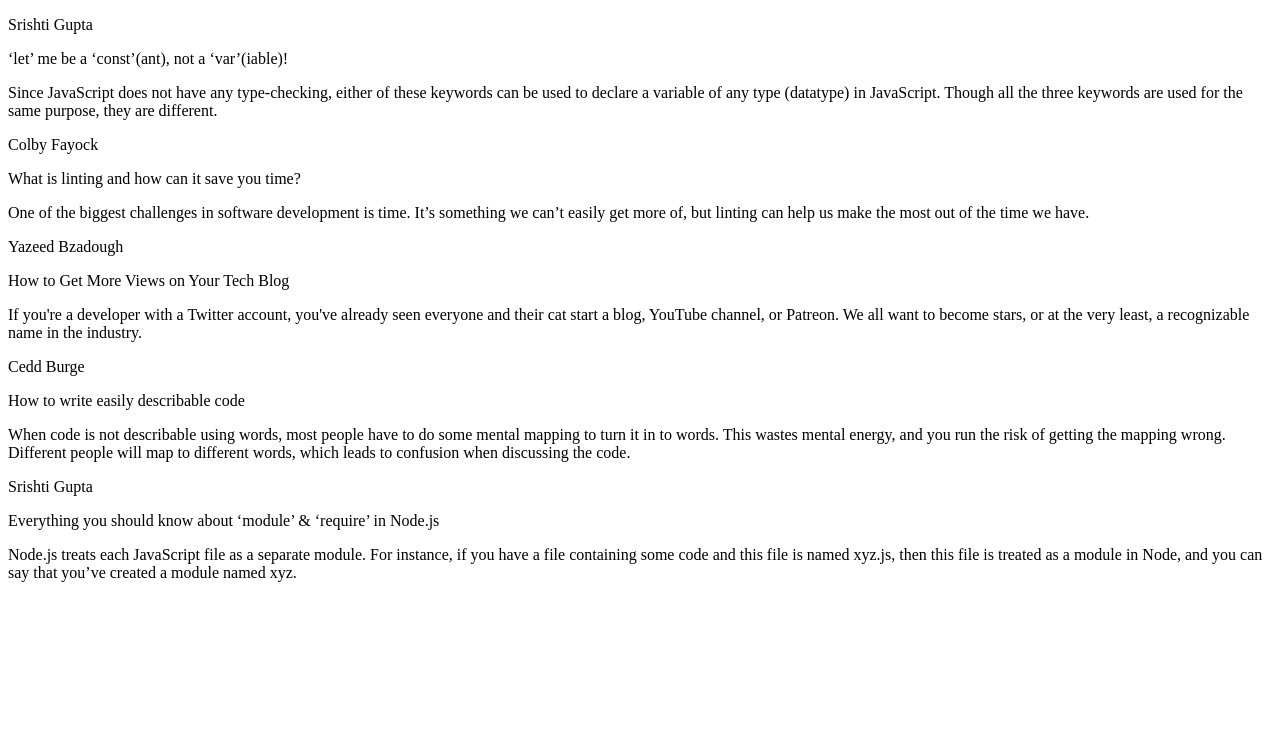
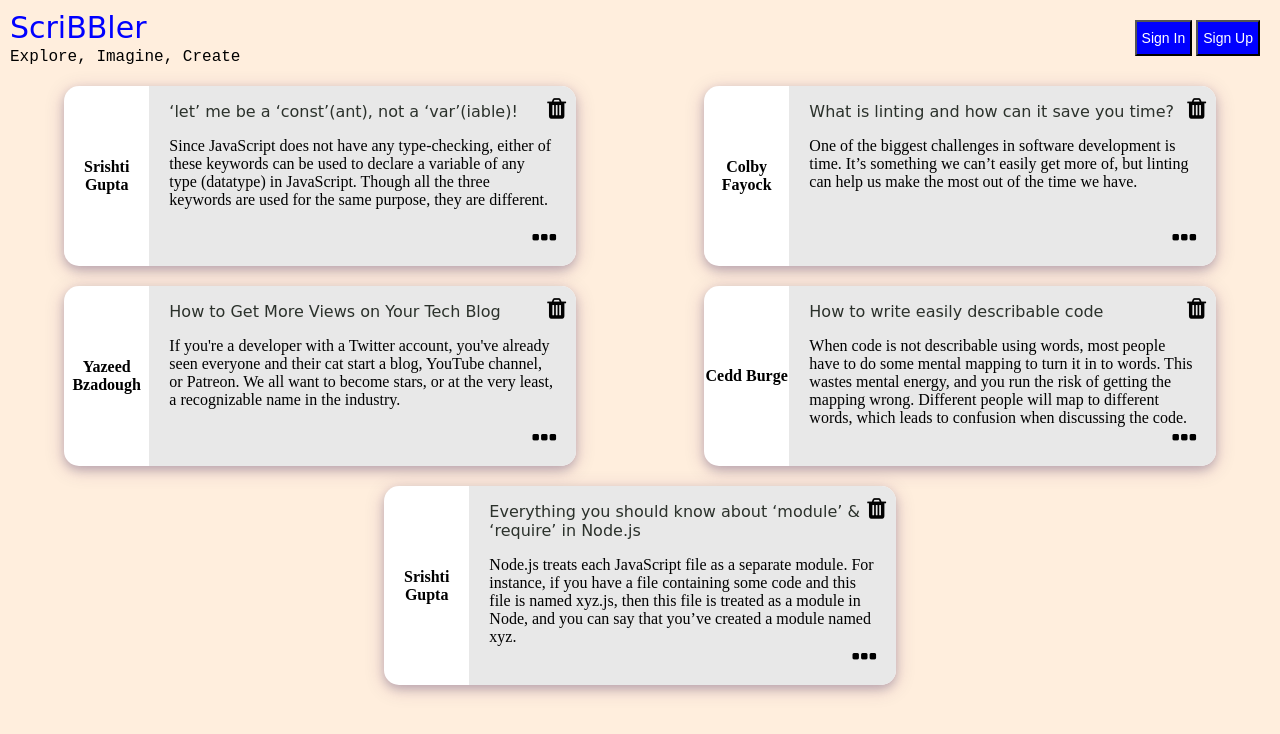
Before and after one commit to runthalashivam/scribbler, a plain HTML site: page html/postslist.html in a window 1280 px wide. Drawn offline with Linux system fonts and the light colour scheme.

Commit message:
Added the postlisst page

```diff
--- a/html/postslist.html
+++ b/html/postslist.html
@@ -2,129 +2,204 @@
 <html>
 
 <head>
-    <!-- TODO: Include Font Awesome file here -->
-    <!-- TODO: Include Google Fonts file here -->
+    <link href='../styles/common.css' rel='stylesheet' type='text/css'>
+    <link href="../styles/postslist.css" rel='stylesheet' type='text/css'>
+    <link rel="stylesheet" href="../styles/font-awesome-4.7.0/css/font-awesome.min.css">
 </head>
 
 <body>
-    <!-- TODO: Include code for header here -->
+    <div class="header">
+        <div class="title-container">
+            <p class="title">ScriBBler</p>
+            <p class="subheading">Explore, Imagine, Create</p>
+        </div>
+        <div class="login-buttons-container">
+            <button onclick="showSignInModal()" class="login-btns" type="button">Sign In</button>
+            <button onclick="showSignUpModal()" class="login-btns" type="button">Sign Up</button>
+        </div>
+    </div>
+    <div>
+        <div class="modal" id="signin-modal">
+            <div class="modal-content">
 
+                <div class="modal-head">
+                    <span onclick="hideSignInModal()" id="close" class="close">&times;</span>
+                    <h2 class="modal-title">Welcome Back!</h2>
+                </div>
+                <hr>
+                <form>
+                    <label for="username" class="label-text">Username</label>
+                    <input type="text" id="username" placeholder="Enter Username" required>
+                    <label for="password" class="label-text">Password</label>
+                    <input type="password" id="password" placeholder="Enter Password" required>
+                    <button type="submit" onclick="signin(username, password)" class="signin-btn">Sign In</button>
+                </form>
+
+                <p class=bottom-banner>Not a member?<span onclick="hideSignInModal();showSignUpModal()"
+                        class=signup>Sign
+                        Up</span></p>
+            </div>
+        </div>
+    </div>
+    <div>
+        <div class="modal" id="signup-modal">
+            <div class="modal-content">
+
+                <div class="modal-head">
+                    <span onclick="hideSignUpModal()" id="close" class="close">&times;</span>
+                    <h2 class="modal-title">Get Started</h2>
+                </div>
+                <hr>
+                <form>
+                    <label for="fullname" class="label-text">Full name</label>
+                    <input type="text" id="fullname" placeholder="Enter Full Name" required>
+                    <label for="username" class="label-text">Username</label>
+                    <input type="text" id="username" placeholder="Enter Username" required>
+                    <label for="password" class="label-text">Password</label>
+                    <input type="password" id="password" placeholder="Enter Password" required>
+                    <label for="confirmpassword" class="label-text">Confirm Password</label>
+                    <input type="password" id="confirm_password" placeholder="Confirm Password" required>
+                    <button type="submit" onclick="signup(firstName,lastName, email, password, mobile)"
+                        class="signin-btn">Sign
+                        up</button>
+                </form>
+            </div>
+        </div>
+    </div>
     <!-- ATTENTION: The HTML code for the list of posts has been given to you. You can feel free to add/delete/modify this code. You need to write the proper CSS and JavaScript code corresponding to this page so that the result looks like the screenshots given to you in the Project Statement. -->
 
     <!-- list of all posts starts here -->
-    <div>
+    <div class="allPostsContainer">
 
         <!-- post 1 starts here -->
-        <div>
-            <div>
-                <p>Srishti Gupta</p>
+        <div class="post" id="post-1">
+            <div class="post-left">
+                <p class="post-username">Srishti Gupta</p>
             </div>
 
-            <div>
+            <div class="post-content">
                 <div>
-                    <p>‘let’ me be a ‘const’(ant), not a ‘var’(iable)!</p>
-                    <span>
-                        <!-- TODO: Include Font Awesome icon for delete icon here -->
+                    <p class="post-title">‘let’ me be a ‘const’(ant), not a ‘var’(iable)!</p>
+                    <span class="post-trash" onclick="showTrashModal('post-1')">
+                        <i class="fa fa-trash" style="font-size:24px"></i>
                     </span>
                 </div>
-                <p>Since JavaScript does not have any type-checking, either of these keywords can be used to declare a variable of any type (datatype) in JavaScript. Though all the three keywords are used for the same purpose, they are different.</p>
-                <span>
-                    <!-- TODO: Include Font Awesome icon for horizontal ellipsis icon here -->
+                <p class="post-desc">Since JavaScript does not have any type-checking, either of these keywords can be used to declare a
+                    variable of any type (datatype) in JavaScript. Though all the three keywords are used for the same
+                    purpose, they are different.</p>
+                <span class="post-more" onclick="navigateToPost()">
+                    <i class="fa fa-ellipsis-h"></i>
                 </span>
             </div>
         </div>
         <!-- post 1 ends here -->
 
         <!-- post 2 starts here -->
-        <div>
-            <div>
-                <p>Colby Fayock</p>
+        <div class="post" id="post-2">
+            <div class="post-left">
+                <p class="post-username">Colby Fayock</p>
             </div>
 
-            <div>
+            <div class="post-content">
                 <div>
-                    <p>What is linting and how can it save you time?</p>
-                    <span>
-                        <!-- TODO: Include Font Awesome icon for delete icon here -->
+                    <p class="post-title">What is linting and how can it save you time?</p>
+                    <span class="post-trash" onclick="showTrashModal('post-2')">
+                        <i class="fa fa-trash" style="font-size:24px"></i>
                     </span>
                 </div>
-                <p>One of the biggest challenges in software development is time. It’s something we can’t easily get more of, but linting can help us make the most out of the time we have.</p>
-                <span>
-                    <!-- TODO: Include Font Awesome icon for horizontal ellipsis icon here -->
+                <p class="post-desc">One of the biggest challenges in software development is time. It’s something we can’t easily get
+                    more of, but linting can help us make the most out of the time we have.</p>
+                <span class="post-more" onclick="navigateToPost()">
+                    <i class="fa fa-ellipsis-h"></i>
                 </span>
             </div>
         </div>
         <!-- post 2 ends here -->
 
         <!-- post 3 starts here -->
-        <div>
-            <div>
-                <p>Yazeed Bzadough</p>
+        <div class="post" id="post-3">
+            <div class="post-left">
+                <p class="post-username">Yazeed Bzadough</p>
             </div>
 
-            <div>
+            <div class="post-content">
                 <div>
-                    <p>How to Get More Views on Your Tech Blog</p>
-                    <span>
-                        <!-- TODO: Include Font Awesome icon for delete icon here -->
+                    <p class="post-title">How to Get More Views on Your Tech Blog</p>
+                    <span class="post-trash" onclick="showTrashModal('post-3')">
+                        <i class="fa fa-trash" style="font-size:24px"></i>
                     </span>
                 </div>
-                <p>If you're a developer with a Twitter account, you've already seen everyone and their cat start a blog, YouTube channel, or Patreon. We all want to become stars, or at the very least, a recognizable name in the industry.</p>
-                <span>
-                    <!-- TODO: Include Font Awesome icon for horizontal ellipsis icon here -->
+                <p class="post-desc">If you're a developer with a Twitter account, you've already seen everyone and their cat start a
+                    blog, YouTube channel, or Patreon. We all want to become stars, or at the very least, a recognizable
+                    name in the industry.</p>
+                <span class="post-more" onclick="navigateToPost()">
+                    <i class="fa fa-ellipsis-h"></i>
                 </span>
             </div>
         </div>
         <!-- post 3 ends here -->
 
         <!-- post 4 starts here -->
-        <div>
-            <div>
-                <p>Cedd Burge</p>
+        <div class="post" id="post-4">
+            <div class="post-left">
+                <p class="post-username">Cedd Burge</p>
             </div>
 
-            <div>
+            <div class="post-content">
                 <div>
-                    <p>How to write easily describable code</p>
-                    <span>
-                        <!-- TODO: Include Font Awesome icon for delete icon here -->
+                    <p class="post-title">How to write easily describable code</p>
+                    <span class="post-trash" onclick="showTrashModal('post-4')">
+                        <i class="fa fa-trash" style="font-size:24px"></i>
                     </span>
                 </div>
-                <p>When code is not describable using words, most people have to do some mental mapping to turn it in to words. This wastes mental energy, and you run the risk of getting the mapping wrong. Different people will map to different words, which
+                <p class="post-desc">When code is not describable using words, most people have to do some mental mapping to turn it in to
+                    words. This wastes mental energy, and you run the risk of getting the mapping wrong. Different
+                    people will map to different words, which
                     leads to confusion when discussing the code.</p>
-                <span>
-                    <!-- TODO: Include Font Awesome icon for horizontal ellipsis icon here -->
+                <span class="post-more" onclick="navigateToPost()">
+                    <i class="fa fa-ellipsis-h"></i>
                 </span>
             </div>
         </div>
         <!-- post 4 ends here -->
 
         <!-- post 5 starts here -->
-        <div>
-            <div>
-                <p>Srishti Gupta</p>
+        <div class="post" id="post-5">
+            <div class="post-left">
+                <p class="post-username">Srishti Gupta</p>
             </div>
 
-            <div>
+            <div class="post-content">
                 <div>
-                    <p>Everything you should know about ‘module’ & ‘require’ in Node.js</p>
-                    <span>
-                        <!-- TODO: Include Font Awesome icon for delete icon here -->
+                    <p class="post-title">Everything you should know about ‘module’ & ‘require’ in Node.js</p>
+                    <span class="post-trash" onclick="showTrashModal('post-5')">
+                        <i class="fa fa-trash" style="font-size:24px"></i>
                     </span>
                 </div>
-                <p>Node.js treats each JavaScript file as a separate module. For instance, if you have a file containing some code and this file is named xyz.js, then this file is treated as a module in Node, and you can say that you’ve created a module
+                <p class="post-desc">Node.js treats each JavaScript file as a separate module. For instance, if you have a file containing
+                    some code and this file is named xyz.js, then this file is treated as a module in Node, and you can
+                    say that you’ve created a module
                     named xyz.</p>
-                <span>
-                    <!-- TODO: Include Font Awesome icon for horizontal ellipsis icon here -->
+                <span class="post-more" onclick="navigateToPost()">
+                    <i class="fa fa-ellipsis-h"></i>
                 </span>
             </div>
         </div>
         <!-- post 5 ends here -->
-
-        <!-- TODO: Write code for delete post modal here -->
-
+        <div class="trash-modal">
+            <!-- Modal content -->
+            <div class="trash-modal-content">
+                <p>Are you sure you want to delete this post?</p>
+                <div class="trash-buttons-container">
+                    <button class="trash-modal-button-yes">Yes</button>
+                    <button class="trash-modal-button-no" onClick="hideTrashModal()">No</button>
+                </div>
+            </div>
+        </div>
     </div>
     <!-- list of all posts ends here -->
+    <script src="../scripts/common.js"></script>
+    <script src="../scripts/postslist.js"></script>
 </body>
 
 </html>
--- a/scripts/index.js
+++ b/scripts/index.js
@@ -1,5 +1,5 @@
 function navigateToAllPosts(){
-  location.href = "html/all_posts.html"
+  location.href = "html/postslist.html"
 }
 
 function showCreatePostModal(){
--- /dev/null
+++ b/scripts/postslist.js
@@ -0,0 +1,21 @@
+function showTrashModal(id){
+  console.log(id);
+  var modal = document.getElementsByClassName("trash-modal")[0];
+  modal.style.display = "block";
+
+
+  var deletePostBtn = document.getElementsByClassName("trash-modal-button-yes")[0];
+  deletePostBtn.onclick = function() {
+    document.getElementById(id).remove();
+    modal.style.display = "none";
+  }
+}
+
+function hideTrashModal(){
+  var modal = document.getElementsByClassName("trash-modal")[0];
+  modal.style.display = "none";
+}
+
+function navigateToPost() {
+  location.href = "post.html";
+}
--- /dev/null
+++ b/styles/postslist.css
@@ -0,0 +1,125 @@
+body {
+  height: 100%;
+  width: 100%;
+  position: relative;
+  margin: 0 !important;
+  color: #fff;
+  background-color: #FFEEDD;
+  background-size: 2000% 2000%;
+}
+
+.allPostsContainer {
+  display: flex;
+  flex-direction: row;
+  flex-wrap: wrap;
+  justify-content: space-around;
+}
+
+.post {
+  position: relative;
+  width: 40%;
+  background: #fff;
+  box-shadow: 0 4px 10px 0 rgba(17, 4, 63, 0.2), 0 4px 20px 0 rgba(79, 19, 97, 0.19);
+  margin: 10px;
+  border-radius: 15px;
+}
+
+.post-left {
+  width: 15%;
+  max-width: 15%;
+  display: table-cell;
+  vertical-align: middle;
+  text-align: center;
+  font-weight: bold;
+  color: #000;
+}
+
+.post-content {
+  width: 75%;
+  display: table-cell;
+  text-align: left;
+  background-color: #E8E8E8;
+  color: #000000;
+  border-radius: 0 15px 15px 0;
+  padding: 0 20px;
+}
+
+.post-title {
+  font-family: 'Itim', cursive;
+  color: #2b312b;
+}
+
+.post-desc {
+  height: 85px;
+  margin-bottom: 0 !important;
+}
+
+.post-more {
+  float: right;
+  cursor: pointer;
+  font-size: 18px;
+  margin-right: 0 !important;
+  padding-right: 0 !important;
+  padding-bottom: 10px;
+  font-size: 30px;
+}
+
+.post-trash {
+  position: absolute;
+  top: 10px;
+  right: 10px;
+  cursor: pointer;
+}
+
+.trash-modal {
+  display: none;
+  position: fixed;
+  z-index: 1;
+  left: 0;
+  top: 0;
+  width: 100%;
+  height: 100%;
+  overflow: auto;
+  background-color: rgb(0, 0, 0);
+  background-color: rgba(0, 0, 0, 0.4);
+}
+
+.trash-modal-content {
+  background-color: #fefefe;
+  margin: 15% auto;
+  padding: 20px;
+  border: 1px solid #888;
+  width: 30%;
+  text-align: center;
+  color: black;
+}
+
+.trash-buttons-container {
+  display: flex;
+  flex-direction: row;
+  justify-content: space-between;
+}
+
+.trash-modal-button-no {
+  background-color: #4CAF50;
+  border: none;
+  color: white;
+  padding: 15px 32px;
+  text-align: center;
+  text-decoration: none;
+  font-size: 16px;
+  cursor: pointer;
+  width: 45%;
+}
+
+.trash-modal-button-yes {
+  background-color: #f44336;
+  border: none;
+  color: white;
+  padding: 15px 32px;
+  text-align: center;
+  text-decoration: none;
+  font-size: 16px;
+  cursor: pointer;
+  width: 45%;
+}
```
